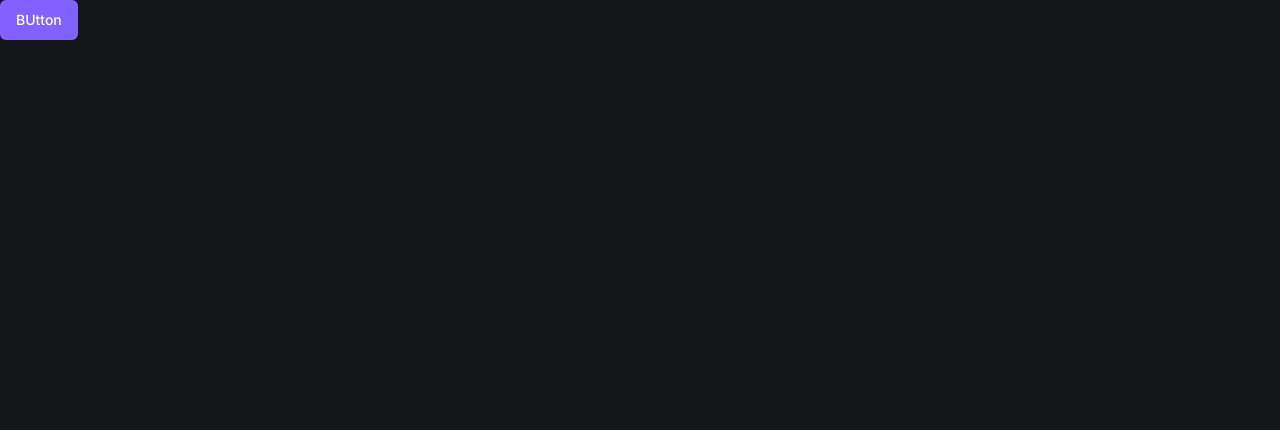
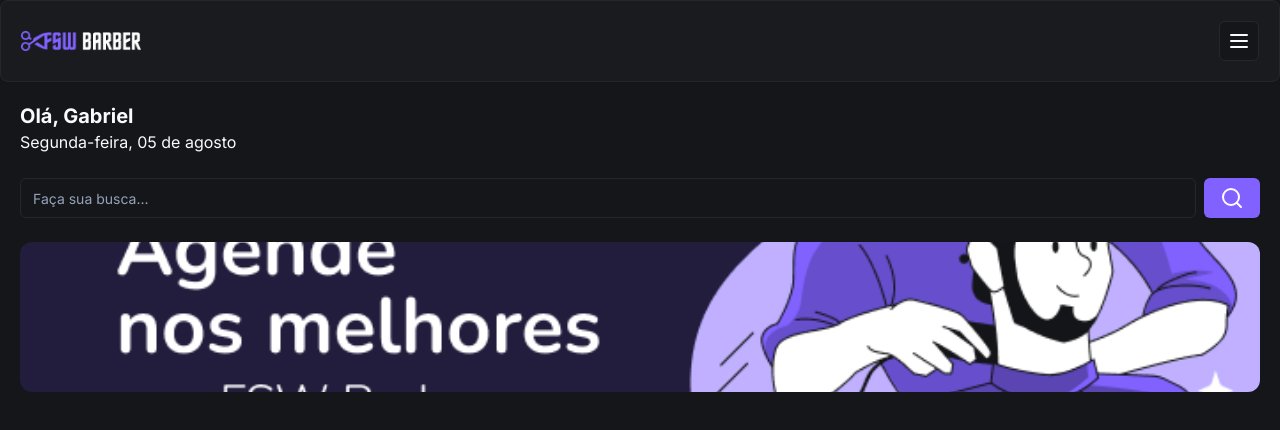
Before and after one commit to albanogabriel/fsw-barberapp, a Next.js app: page / in a window 1280 px wide. Shown: the top 430 px of the page. Built offline with nearby package versions, Linux system fonts and the light colour scheme.

Commit message:
feat: add Header component and banner

```diff
--- /dev/null
+++ b/app/_components/header.tsx
@@ -0,0 +1,17 @@
+import Image from "next/image"
+import { Card, CardContent } from "./ui/card"
+import { Button } from "./ui/button"
+import { MenuIcon } from "lucide-react"
+
+export function Header() {
+  return (
+    <Card>
+      <CardContent className="flex flex-row items-center justify-between p-5">
+        <Image alt="FSW Barber" src="/logo.png" height={18} width={120} />
+        <Button size="icon" variant="outline">
+          <MenuIcon />
+        </Button>
+      </CardContent>
+    </Card>
+  )
+}
--- /dev/null
+++ b/app/_components/ui/card.tsx
@@ -0,0 +1,79 @@
+import * as React from "react"
+
+import { cn } from "@/app/_lib/utils"
+
+const Card = React.forwardRef<
+  HTMLDivElement,
+  React.HTMLAttributes<HTMLDivElement>
+>(({ className, ...props }, ref) => (
+  <div
+    ref={ref}
+    className={cn(
+      "rounded-lg border bg-card text-card-foreground shadow-sm",
+      className,
+    )}
+    {...props}
+  />
+))
+Card.displayName = "Card"
+
+const CardHeader = React.forwardRef<
+  HTMLDivElement,
+  React.HTMLAttributes<HTMLDivElement>
+>(({ className, ...props }, ref) => (
+  <div
+    ref={ref}
+    className={cn("flex flex-col space-y-1.5 p-6", className)}
+    {...props}
+  />
+))
+CardHeader.displayName = "CardHeader"
+
+const CardTitle = React.forwardRef<
+  HTMLParagraphElement,
+  React.HTMLAttributes<HTMLHeadingElement>
+>(({ className, ...props }, ref) => (
+  <h3
+    ref={ref}
+    className={cn(
+      "text-2xl font-semibold leading-none tracking-tight",
+      className,
+    )}
+    {...props}
+  />
+))
+CardTitle.displayName = "CardTitle"
+
+const CardDescription = React.forwardRef<
+  HTMLParagraphElement,
+  React.HTMLAttributes<HTMLParagraphElement>
+>(({ className, ...props }, ref) => (
+  <p
+    ref={ref}
+    className={cn("text-sm text-muted-foreground", className)}
+    {...props}
+  />
+))
+CardDescription.displayName = "CardDescription"
+
+const CardContent = React.forwardRef<
+  HTMLDivElement,
+  React.HTMLAttributes<HTMLDivElement>
+>(({ className, ...props }, ref) => (
+  <div ref={ref} className={cn("p-6 pt-0", className)} {...props} />
+))
+CardContent.displayName = "CardContent"
+
+const CardFooter = React.forwardRef<
+  HTMLDivElement,
+  React.HTMLAttributes<HTMLDivElement>
+>(({ className, ...props }, ref) => (
+  <div
+    ref={ref}
+    className={cn("flex items-center p-6 pt-0", className)}
+    {...props}
+  />
+))
+CardFooter.displayName = "CardFooter"
+
+export { Card, CardHeader, CardFooter, CardTitle, CardDescription, CardContent }
--- /dev/null
+++ b/app/_components/ui/input.tsx
@@ -0,0 +1,25 @@
+import * as React from "react"
+
+import { cn } from "@/app/_lib/utils"
+
+export interface InputProps
+  extends React.InputHTMLAttributes<HTMLInputElement> {}
+
+const Input = React.forwardRef<HTMLInputElement, InputProps>(
+  ({ className, type, ...props }, ref) => {
+    return (
+      <input
+        type={type}
+        className={cn(
+          "flex h-10 w-full rounded-md border border-input bg-background px-3 py-2 text-sm ring-offset-background file:border-0 file:bg-transparent file:text-sm file:font-medium placeholder:text-muted-foreground focus-visible:outline-none focus-visible:ring-2 focus-visible:ring-ring focus-visible:ring-offset-2 disabled:cursor-not-allowed disabled:opacity-50",
+          className,
+        )}
+        ref={ref}
+        {...props}
+      />
+    )
+  },
+)
+Input.displayName = "Input"
+
+export { Input }
--- a/app/page.tsx
+++ b/app/page.tsx
@@ -1,5 +1,35 @@
+import { SearchIcon } from "lucide-react"
+import { Header } from "./_components/header"
 import { Button } from "./_components/ui/button"
+import { Input } from "./_components/ui/input"
+import Image from "next/image"
 
 export default function Home() {
-  return <Button>BUtton</Button>
+  return (
+    <div>
+      {/* header */}
+      <Header />
+
+      <div className="p-5">
+        <h2 className="text-xl font-bold">Olá, Gabriel</h2>
+        <p>Segunda-feira, 05 de agosto</p>
+
+        <div className="mt-6 flex flex-row gap-2">
+          <Input placeholder="Faça sua busca..." />
+          <Button>
+            <SearchIcon />
+          </Button>
+        </div>
+
+        <div className="relative mt-6 h-[150px] w-full">
+          <Image
+            alt="banner agende"
+            src="/banner-01.png"
+            fill
+            className="rounded-xl object-cover"
+          />
+        </div>
+      </div>
+    </div>
+  )
 }
```
Also changed, not shown: public/banner-01.png (added), public/logo.png (added).
